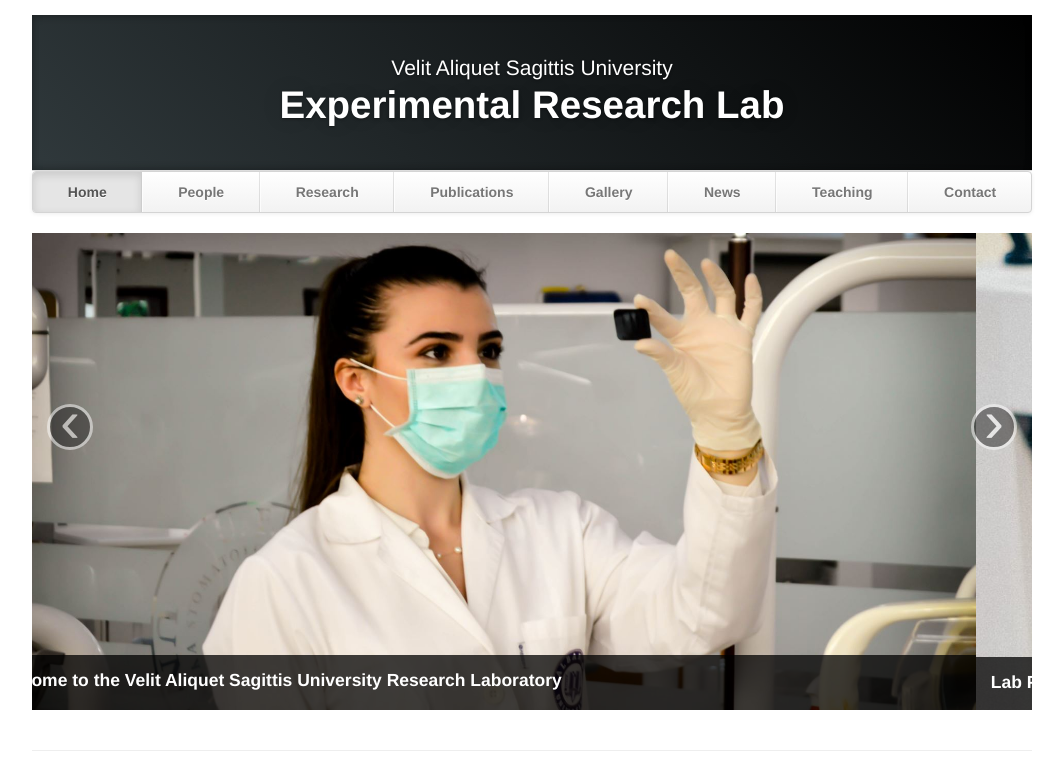
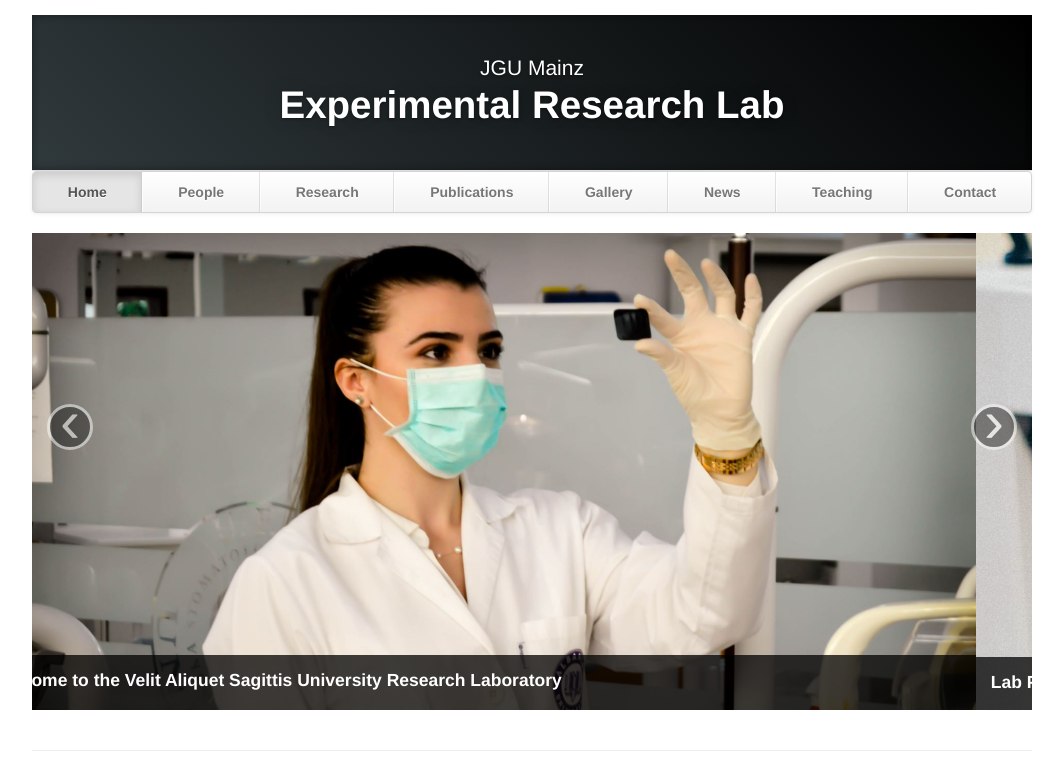
Before and after one commit to Joscolgan/joscolgan.github.io, a plain HTML site: page index.html in a window 1280 px wide. Shown: the top 769 px of the page, without its empty margins (108-1171 px from the left). Drawn offline with Linux system fonts and the light colour scheme.

Commit message:
Update index.html

```diff
--- a/index.html
+++ b/index.html
@@ -4,7 +4,7 @@
       <meta charset="utf-8">
       <title>Generic Research Lab Template - Home</title>
       <meta name="viewport" content="width=device-width, initial-scale=1.0">
-      <meta name="description" content="Research Lab, Home, Velit Aliquet Sagittis University">
+      <meta name="description" content="Research Lab, Home, JGU Mainz">
       <meta name="author" content="">
       <!-- Le styles -->
       <link href="css/bootstrap.min.css" rel="stylesheet">
@@ -14,7 +14,7 @@
    <body>
       <div class="container">
          <header class="jumbotron subhead" id="overview">
-            <p class="lead"> Velit Aliquet Sagittis University </p>
+            <p class="lead"> JGU Mainz </p>
             <h1>Experimental Research Lab</h1>
          </header>
          <div class="masthead">
```
